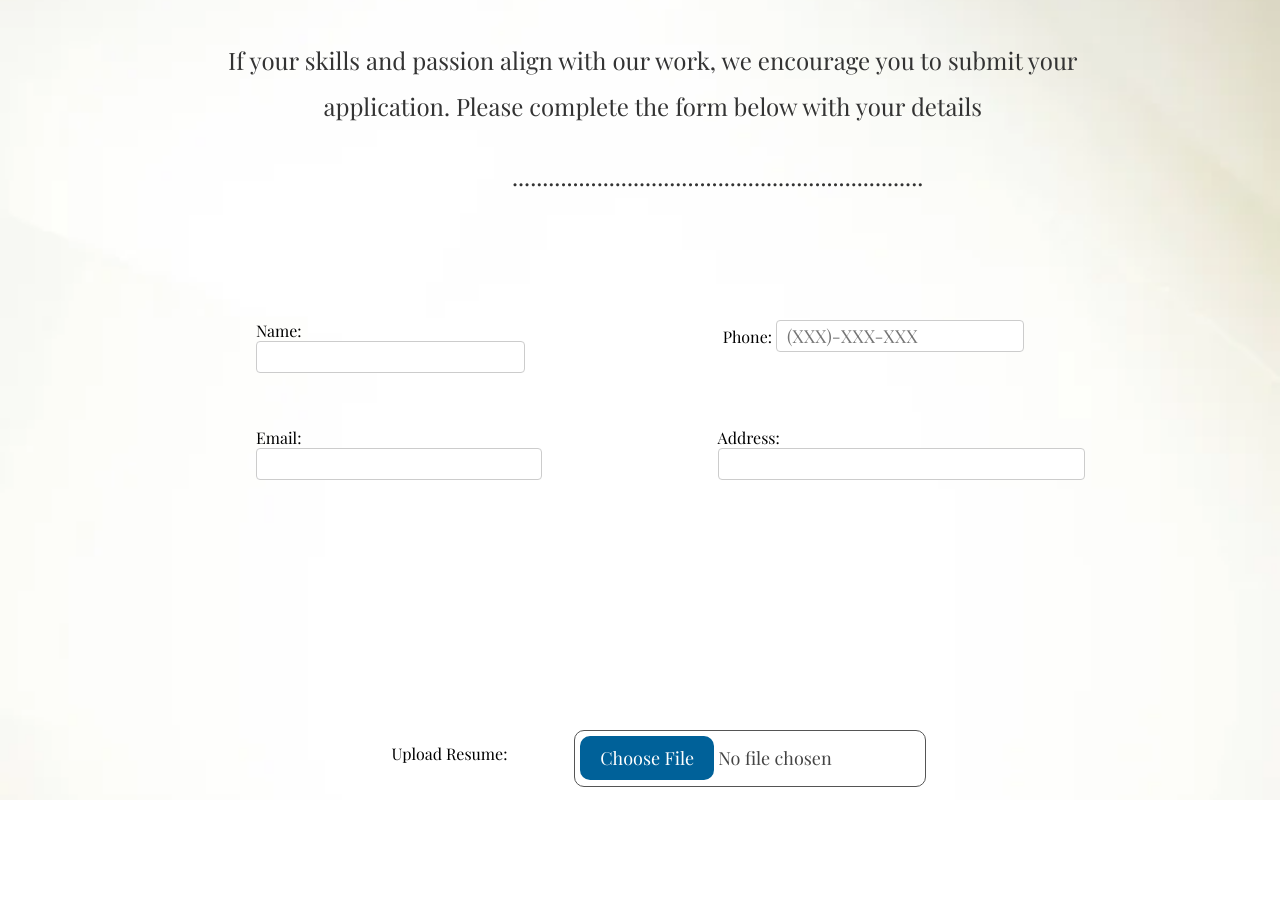
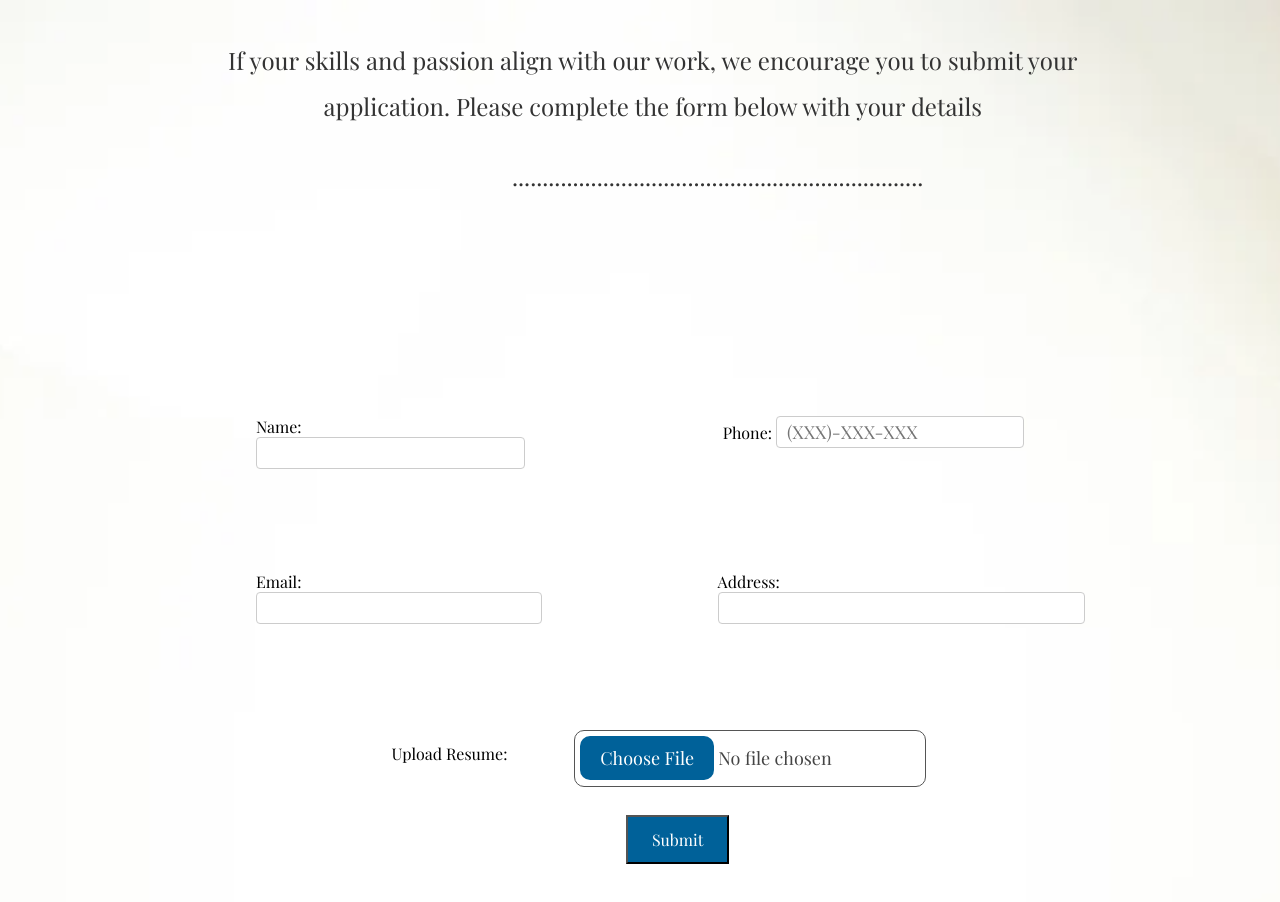
Before and after one commit to AdedoyinMatread40/Matread-Website, a React (Create React App) app: page /career-form in a window 1280 px wide. Shown: the top 902 px of the page. Before the commit the page ends 800 px from the top, so only its background shows below. Built offline with nearby package versions, Linux system fonts and the light colour scheme.

Commit message:
Fixed Bugs

```diff
--- a/src/ContactUs.css
+++ b/src/ContactUs.css
@@ -15,7 +15,7 @@
 }
 
 .contact-section{
-    min-height: 100vh;
+    min-height: 120vh;
     font-family: "Playfair Display", serif;
     display: flex;
     justify-content: flex-end;
--- a/src/cssFiles/CareerForm.css
+++ b/src/cssFiles/CareerForm.css
@@ -1,6 +1,6 @@
 
 .form{
-    height: 100vh;
+    height: 130vh;
     position: relative;
     background-repeat: no-repeat;
     background-size: cover;
```
